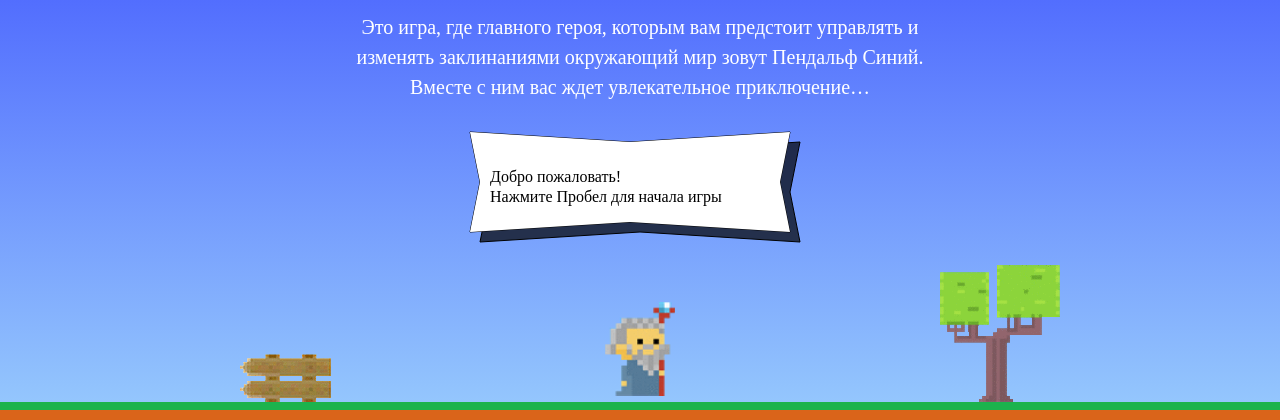
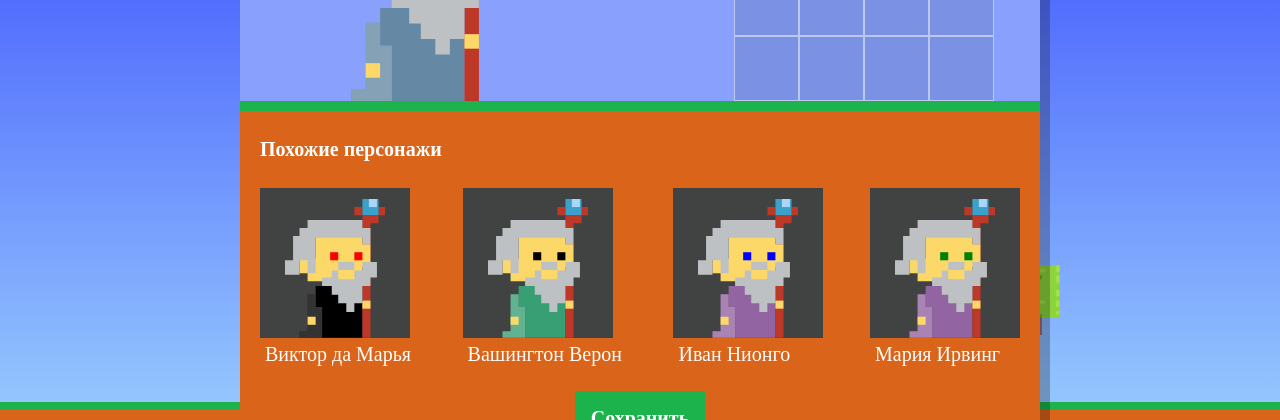
Before and after one commit to LoraKlets/336227-code-and-magick-1, a website: page index.html in a window 1280 px wide. Shown: the part 502-922 px from the top of the page. Drawn offline with Linux system fonts and the light colour scheme; a web font is replaced by a local one.

Commit message:
создание модуля js/setup.js вывод 4-х друзей мага

```diff
--- a/index.html
+++ b/index.html
@@ -187,6 +187,7 @@
      };
     </script>
     <script src="js/stat.js"> </script>
+    <script src="js/setup.js"> </script>
     <script src="js/game.js"> </script>
 </body>
 </html>
--- /dev/null
+++ b/js/setup.js
@@ -0,0 +1,40 @@
+'use strict';
+
+var userDialog = document.querySelector('.setup');
+ userDialog.classList.remove('hidden');
+
+document.querySelector('.setup-similar').classList.remove('hidden');
+var getRandomElement = function (array) {
+  var randomElementIndex = Math.floor(Math.random() * array.length);
+    return randomElementIndex;
+  };
+var similarListElement = document.querySelector('.setup-similar-list');
+var similarWizardTemplate = document.querySelector('#similar-wizard-template').content;
+
+var WIZARD_FIRSTNAMES = ['Иван', 'Хуан Себастьян', 'Мария', 'Кристоф', 'Виктор', 'Юлия', 'Люпита', 'Вашингтон'];
+var WIZARD_SECONDNAMES = ['да Марья', 'Верон', 'Мирабелла', 'Вальц', 'Онопко', 'Топольницкая', 'Нионго', 'Ирвинг'];
+var COAT_COLORS = ['rgb(101, 137, 164)', 'rgb(241, 43, 107)', 'rgb(146, 100, 161)', 'rgb(56, 159, 117)', 'rgb(215, 210, 55)', 'rgb(0, 0, 0)'];
+var EYES_COLORS = ['black', 'red', 'blue', 'yellow', 'green'];
+var wizards = [
+    {name: 'Иван',coatColor: '', eyesColor: ''},
+    {name: 'Иван',coatColor: '', eyesColor: ''},
+    {name: 'Иван',coatColor: '', eyesColor: ''},
+    {name: 'Иван',coatColor: '', eyesColor: ''}
+];
+
+for (var i = 0; i < 4; i++) {
+  wizards[i].name = WIZARD_FIRSTNAMES[getRandomElement(WIZARD_FIRSTNAMES)] + ' ' + WIZARD_SECONDNAMES[getRandomElement(WIZARD_SECONDNAMES)];
+  wizards[i].coatColor = COAT_COLORS[getRandomElement(COAT_COLORS)];
+  wizards[i].eyesColor = EYES_COLORS[getRandomElement(EYES_COLORS)];
+}
+
+var fragment = document.createDocumentFragment();
+for (var i = 0; i < 4; i++) {
+  var wizardElement = similarWizardTemplate.cloneNode(true);
+
+  wizardElement.querySelector('.setup-similar-label').textContent = wizards[i].name;
+  wizardElement.querySelector('.wizard-coat').style.fill = wizards[i].coatColor;
+  wizardElement.querySelector('.wizard-eyes').style.fill = wizards[i].eyesColor;
+  fragment.appendChild(wizardElement);
+}
+similarListElement.appendChild(fragment);
```
